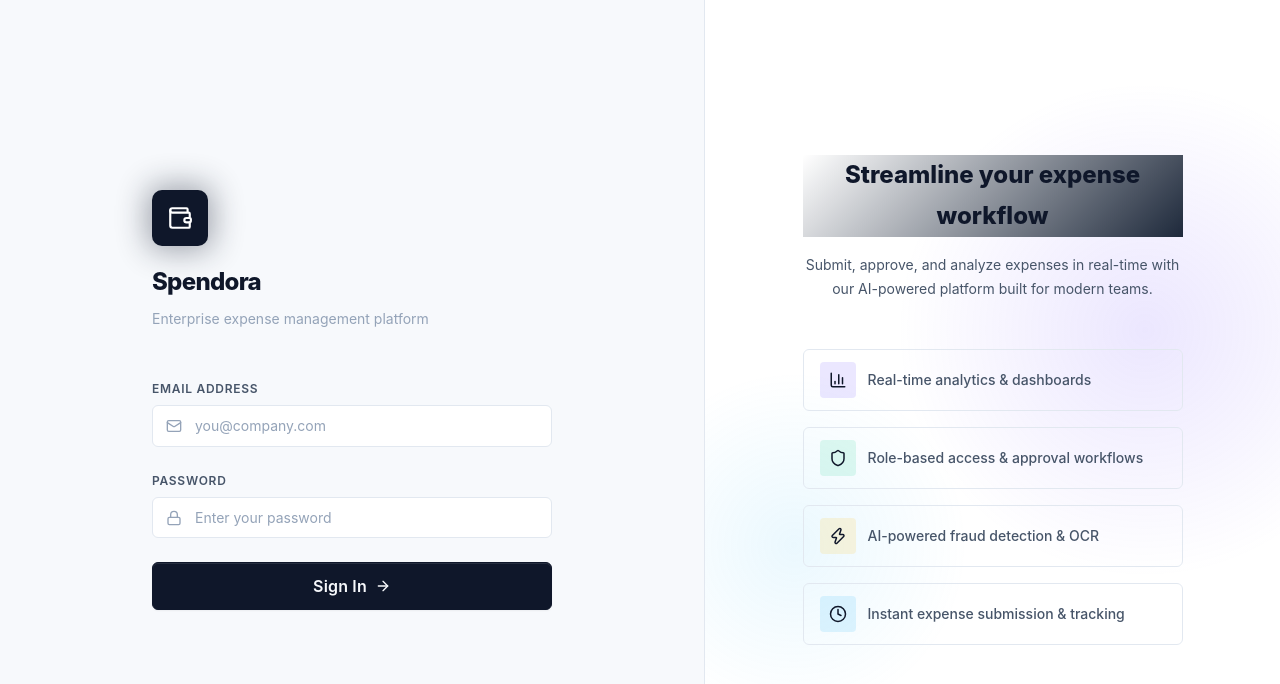
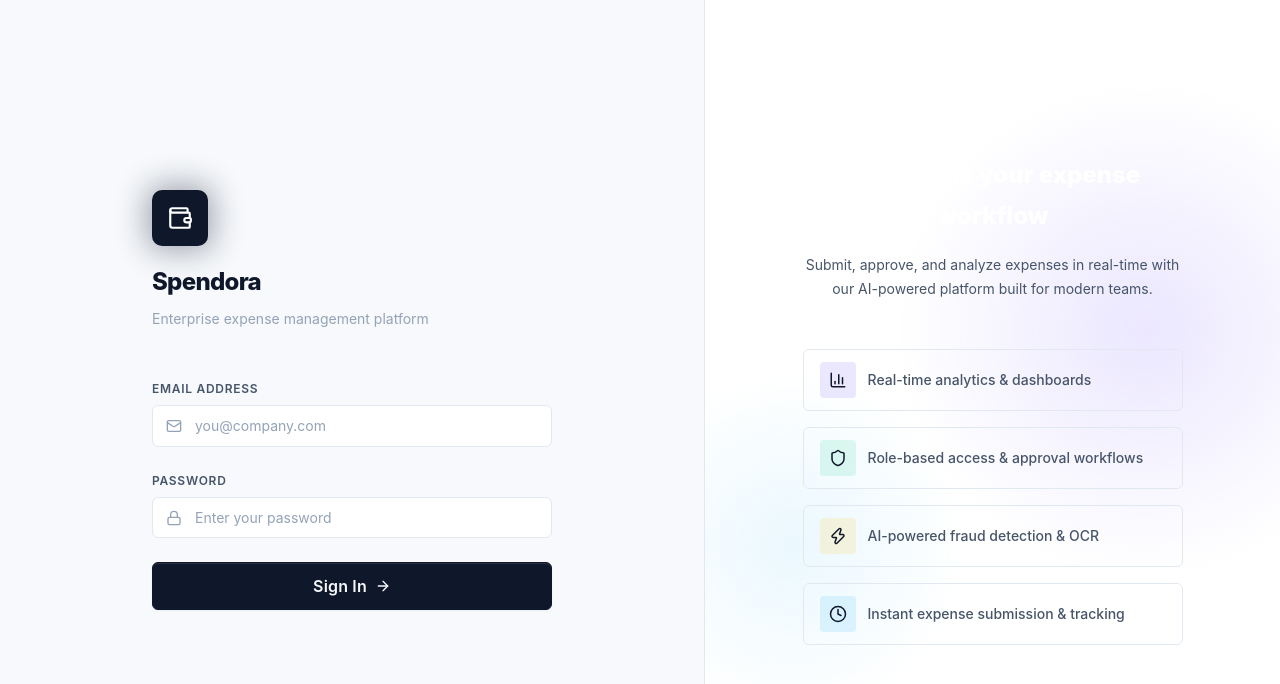
Before and after one commit to Akaash7245/Corporate-expense-tracker, a React (Vite) app in the folder client/: page / in a window 1280 px wide. Shown: the top 684 px of the page. Built offline with nearby package versions, Linux system fonts and the light colour scheme.

Commit message:
fix(ui): remove gradient text from login page to resolve white block bug

```diff
--- a/client/src/index.css
+++ b/client/src/index.css
@@ -971,7 +971,7 @@ textarea.input-field { resize: vertical; min-height: 100px; }
   font-size: var(--font-size-2xl);
   font-weight: 800;
   margin-bottom: var(--space-md);
-  background: linear-gradient(135deg, #fff, var(--color-primary-light));
+  color: #ffffff;
 }
 
 .login-right-content p {
```
